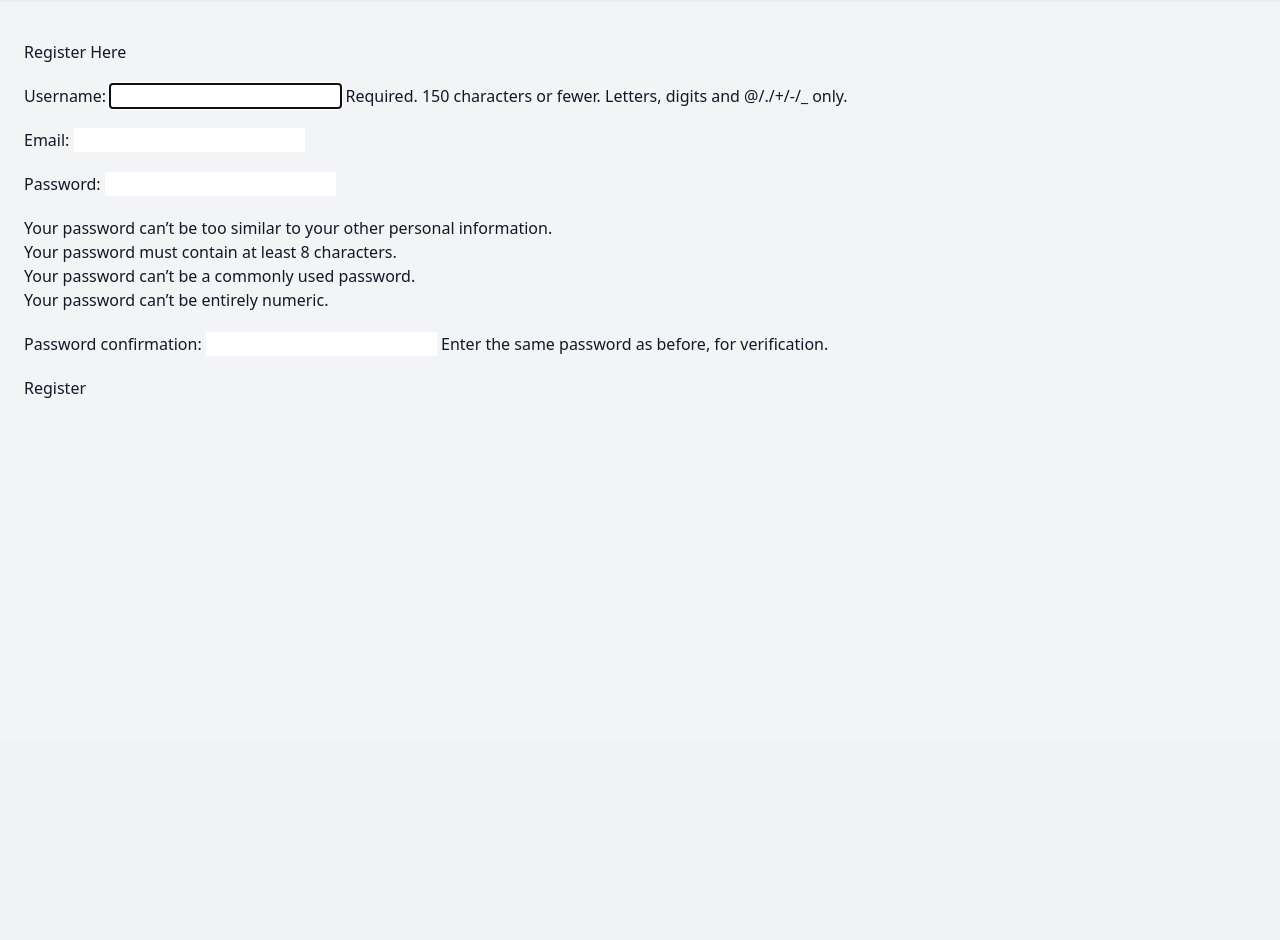
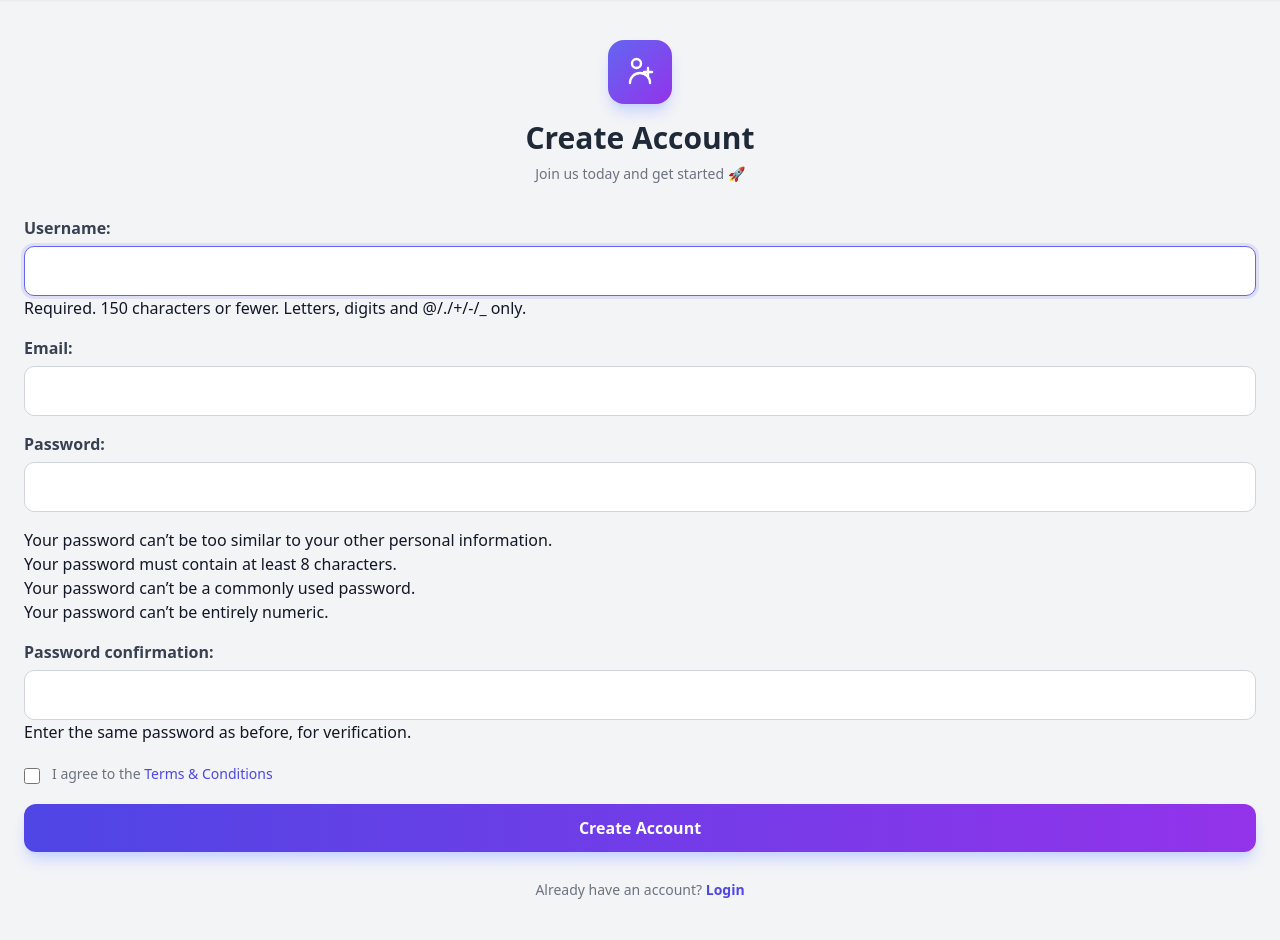
Before and after one commit to priyanshubatham25-collab/DjangoLearning, a Django app: page / in a window 1280 px wide. Shown: the part 61-1001 px from the top of the page. Before the commit the page ends 459 px from the top, so only its background shows below. Run offline with Django 5.2, Linux system fonts and the light colour scheme; some libraries are stand-ins or nearby versions.

Commit message:
change UI of register page

```diff
--- a/Accounts/accounts_app/templates/register.html
+++ b/Accounts/accounts_app/templates/register.html
@@ -1,16 +1,117 @@
 {% extends 'base.html' %} {% block content %}
 
+<style>
+  input,
+  select,
+  textarea {
+    width: 100%;
+    height: 50px;
+    padding: 12px 14px;
+    margin-top: 6px;
+    border: 1px solid #d1d5db;
+    border-radius: 10px;
+    outline: none;
+    transition: 0.2s;
+  }
 
-    <h2 >
-        Register Here
-    </h2>
+  input:focus,
+  select:focus,
+  textarea:focus {
+    border-color: #6366f1;
+    padding: 20px;
+    box-shadow: 0 0 0 3px rgba(99, 102, 241, 0.15);
+  }
 
-    <form action="{% url 'register' %}" method="POST" class="space-y-5">
+  label {
+    font-weight: 600;
+    color: #374151;
+  }
 
-        {% csrf_token %}
-        {{form.as_p}}
+  ul.errorlist {
+    color: #dc2626;
+    font-size: 14px;
+    margin-top: 5px;
+  }
+</style>
 
-        <button type="submit">Register</button>
+<div class="text-center mb-8">
+  <div
+    class="mx-auto mb-4 flex h-16 w-16 items-center justify-center rounded-2xl bg-gradient-to-br from-indigo-500 to-purple-600 text-white shadow-lg shadow-indigo-200"
+  >
+    <svg
+      xmlns="http://www.w3.org/2000/svg"
+      class="h-8 w-8"
+      fill="none"
+      viewBox="0 0 24 24"
+      stroke="currentColor"
+      stroke-width="1.8"
+    >
+      <path
+        stroke-linecap="round"
+        stroke-linejoin="round"
+        d="M18 9v3m0 0v3m0-3h3m-3 0h-3m-2.25-6.375a3.375 3.375 0 11-6.75 0 3.375 3.375 0 016.75 0zM4.5 20.25a7.5 7.5 0 0115 0"
+      />
+    </svg>
+  </div>
 
-    </form>
+  <h2 class="text-3xl font-extrabold text-gray-800">Create Account</h2>
+
+  <p class="mt-2 text-sm text-gray-500">Join us today and get started 🚀</p>
+</div>
+
+<!-- Form -->
+<form
+  action="{% url 'register' %}"
+  method="POST"
+  class="space-y-5"
+  id="registerForm"
+>
+  {% csrf_token %}
+
+  <div class="space-y-4">{{ form.as_p }}</div>
+
+  <!-- Terms -->
+  <div class="flex items-start gap-3 text-sm text-gray-500">
+    <input
+      type="checkbox"
+      id="terms"
+      required
+      class="!mt-1 !h-4 !w-4 !p-0 !rounded border-gray-300 text-indigo-600 focus:ring-indigo-500"
+    />
+
+    <label for="terms" class="font-normal text-gray-500">
+      I agree to the
+      <a
+        href="#"
+        class="font-medium text-indigo-600 hover:text-indigo-700 hover:underline"
+      >
+        Terms & Conditions
+      </a>
+    </label>
+  </div>
+
+  <!-- Submit button -->
+  <button
+    type="submit"
+    id="registerButton"
+    class="group relative w-full overflow-hidden rounded-xl bg-gradient-to-r from-indigo-600 to-purple-600 px-4 py-3 font-semibold text-white shadow-lg shadow-indigo-200 transition-all duration-300 hover:-translate-y-0.5 hover:from-indigo-700 hover:to-purple-700 hover:shadow-xl focus:outline-none focus:ring-4 focus:ring-indigo-200 active:scale-[0.98]"
+  >
+    <span id="buttonText" class="flex items-center justify-center gap-2">
+      Create Account
+    </span>
+  </button>
+</form>
+
+<!-- Login -->
+<p class="mt-7 text-center text-sm text-gray-500">
+  Already have an account?
+
+  <a
+    href="{% url 'login' %}"
+    class="font-semibold text-indigo-600 transition hover:text-indigo-800 hover:underline"
+  >
+    Login
+  </a>
+</p>
+
 {% endblock %}
```
